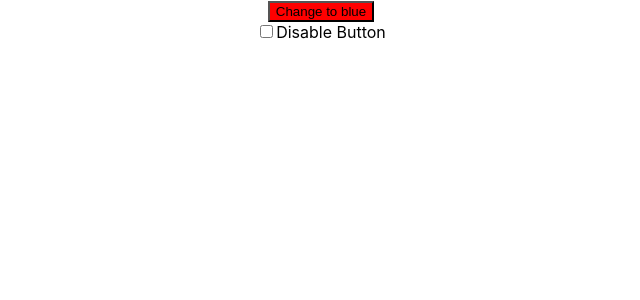
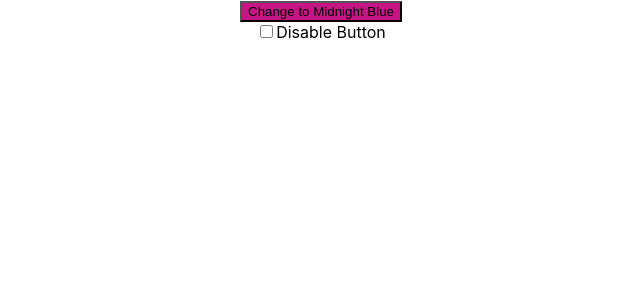
Before and after one commit to okcleff/react-TDD, a React (Create React App) app: page / in a window 1280 px wide. Shown: the top 300 px of the page, without its empty margins (319-959 px from the left). Built offline with nearby package versions, Linux system fonts and the light colour scheme.

Commit message:
간단한 유닛 테스트 추가

```diff
--- a/src/App.js
+++ b/src/App.js
@@ -1,11 +1,16 @@
 import { useState } from "react";
 import "./App.css";
 
+export function replaceCamelWithSpaces(colorName) {
+  return colorName.replace(/\B([A-Z])\B/g, " $1");
+}
+
 function App() {
-  const [buttonColor, setButtonColor] = useState("red");
-  const [disabled, setdisabled] = useState(false);
+  const [buttonColor, setButtonColor] = useState("MediumVioletRed");
+  const [disabled, setDisabled] = useState(false);
 
-  const newButtonColor = buttonColor === "red" ? "blue" : "red";
+  const newButtonColor =
+    buttonColor === "MediumVioletRed" ? "MidnightBlue" : "MediumVioletRed";
 
   return (
     <div className="App">
@@ -14,7 +19,7 @@ function App() {
         onClick={() => setButtonColor(newButtonColor)}
         disabled={disabled}
       >
-        Change to {newButtonColor}
+        Change to {replaceCamelWithSpaces(newButtonColor)}
       </button>
 
       <br />
@@ -23,7 +28,7 @@ function App() {
         type="checkbox"
         id="disable-button-checkbox"
         defaultChecked={disabled}
-        onChange={(e) => setdisabled(e.target.checked)}
+        onChange={(e) => setDisabled(e.target.checked)}
       />
       <label htmlFor="disable-button-checkbox">Disable Button</label>
     </div>
```
Also changed, not shown: 1 other file (tests, documents, lock files or other folders).
